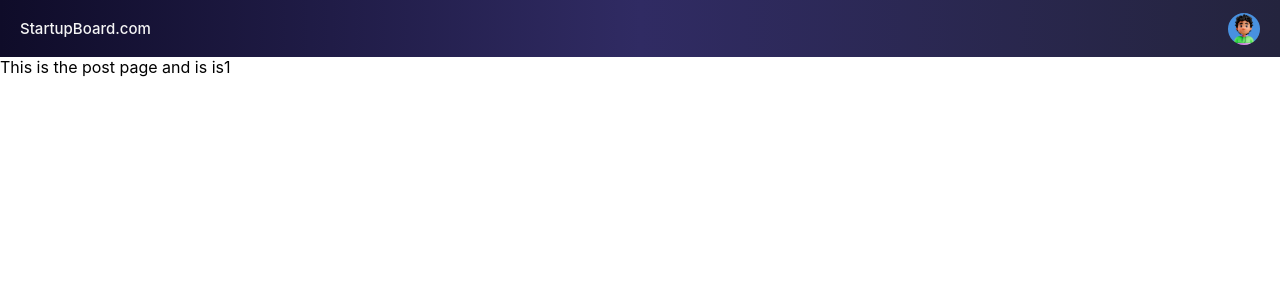
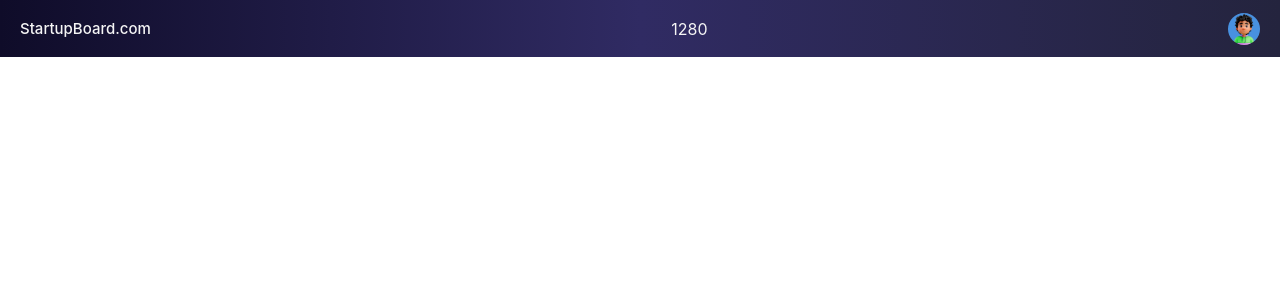
Before and after one commit to Bhargav02550/Burning-Blogs, a React (Vite) app: page /post/1 in a window 1280 px wide. Shown: the top 300 px of the page. Built offline with nearby package versions, Linux system fonts and the light colour scheme; a web font is replaced by a local one.

Commit message:
Scroll Changes

```diff
--- a/package.json
+++ b/package.json
@@ -12,6 +12,7 @@
   "dependencies": {
     "@fluentui/react-components": "^9.54.13",
     "axios": "^1.7.4",
+    "lodash": "^4.17.21",
     "react": "^18.3.1",
     "react-dom": "^18.3.1",
     "react-icons": "^5.3.0",
--- a/src/assets/scss/Header.scss
+++ b/src/assets/scss/Header.scss
@@ -1,5 +1,5 @@
 .Header {
-  position: sticky;
+  position: fixed;
   height: 57px;
   background-image: linear-gradient(to right, #0f0c29, #302b63, #24243e);
   padding: 0px 20px;
--- a/src/assets/scss/Post.scss
+++ b/src/assets/scss/Post.scss
@@ -26,7 +26,7 @@
   justify-content: center;
   align-content: flex-start;
   height: 400px;
-  border: solid 1px rgba(128, 128, 128, 0.118);
+  border-bottom: solid 1px rgba(128, 128, 128, 0.118);
   margin: 12px 10px;
   width: 500px;
   box-sizing: border-box;
@@ -47,7 +47,6 @@
   align-items: center;
   justify-content: flex-start;
   width: 800px;
-  height: 100vh;
   overflow-y: scroll;
   padding: 10px;
   box-sizing: border-box;
@@ -75,6 +74,7 @@
   background-color: rgba(128, 128, 128, 0.07);
   width: 100vw;
   box-sizing: border-box;
+  padding-top: 57px;
 }
 
 .Postheader {
--- a/src/components/Header/Header.jsx
+++ b/src/components/Header/Header.jsx
@@ -3,11 +3,25 @@ import "../../assets/Scss/Header.scss";
 import axios from "axios";
 import { useNavigate } from "react-router-dom";
 import "../../assets/scss/Post.scss";
+import debounce from "lodash/debounce";
 
 const Header = () => {
   const api_url = "http://localhost:4050/api/logout";
   const [loginToggle, setLoginToggle] = useState(false);
   const navigate = useNavigate();
+  const [width, setWidth] = useState(window.innerWidth);
+
+  useEffect(() => {
+    const handleResize = debounce(() => {
+      setWidth(window.innerWidth);
+    }, 100);
+
+    window.addEventListener("resize", handleResize);
+
+    return () => {
+      window.removeEventListener("resize", handleResize);
+    };
+  }, []);
 
   const handleLogout = async () => {
     const access_token = localStorage.getItem("access_token");
@@ -50,6 +64,7 @@ const Header = () => {
       >
         {loginToggle ? "Logout" : "Login"}
       </button> */}
+      {width}
       <img
         src="../profile.jpg"
         alt="Profile"
```
Also changed, not shown: 1 other file (tests, documents, lock files or other folders).
